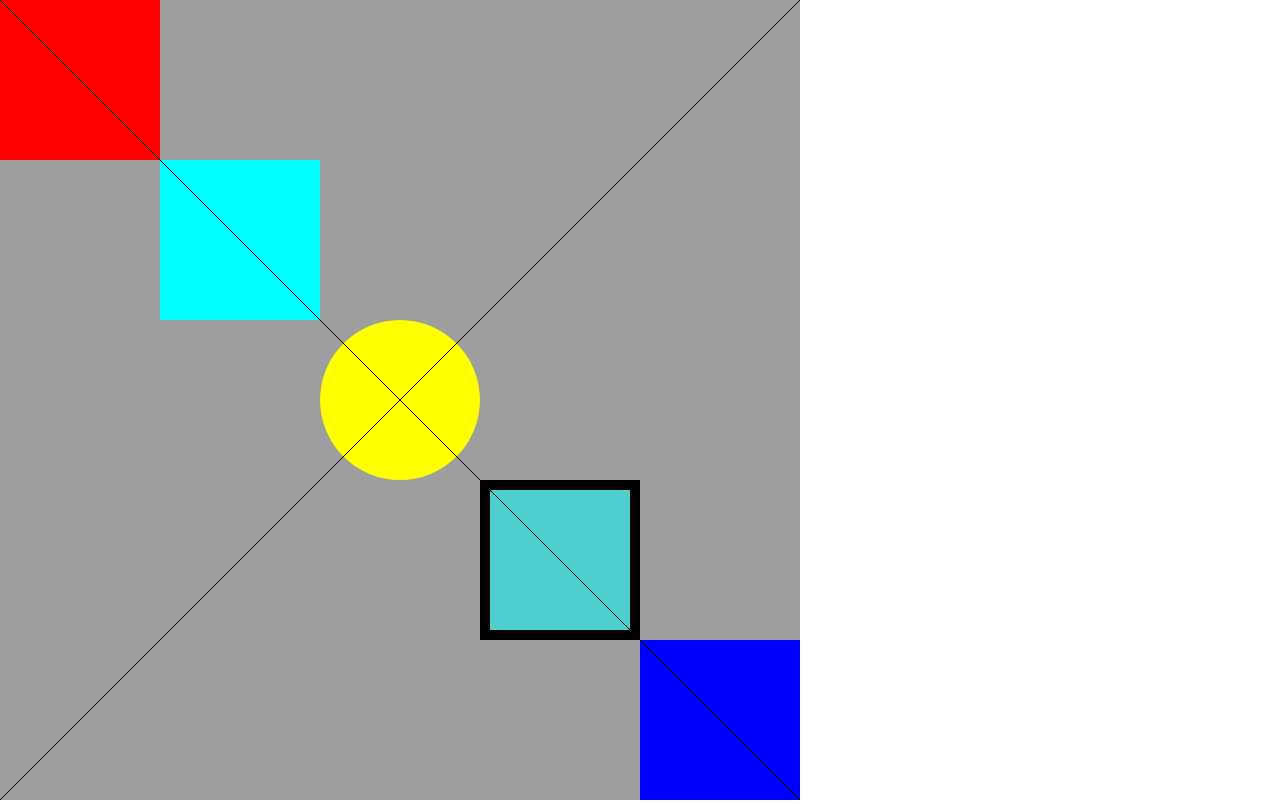
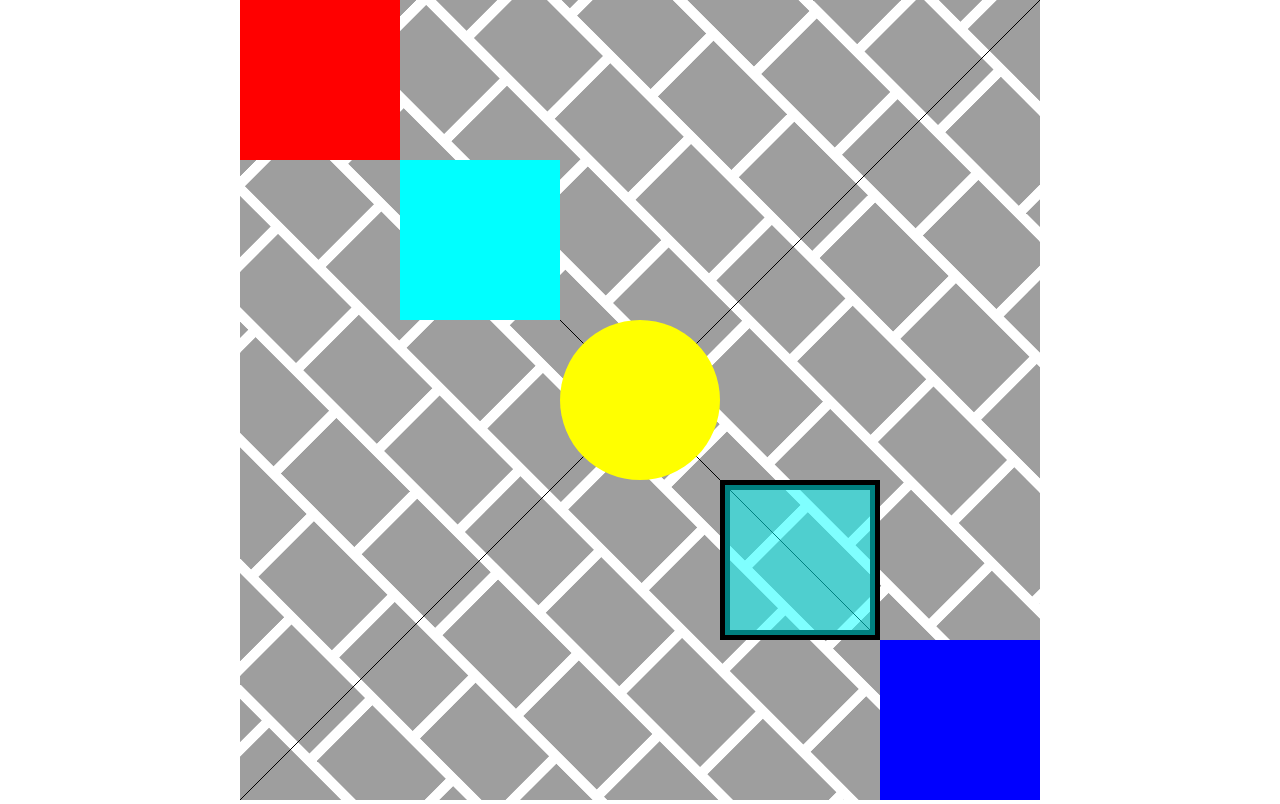
Before and after one commit to haf-decent/utility-canvas, a website: page index.html in a window 1280 px wide. Drawn offline with Linux system fonts and the light colour scheme.

Commit message:
update example

```diff
--- a/index.html
+++ b/index.html
@@ -10,6 +10,15 @@
             padding: 0;
         }
 
+				body {
+					width: 100vw;
+					height: 100vh;
+					display: flex;
+					justify-content: center;
+					align-items: center;
+					overflow: hidden;
+				}
+
         #image {
             display: none;
         }
@@ -19,17 +28,9 @@
 <body>
     <img id="image" src="https://image-utils.netlify.app/assets/jeff.png" width="62" height="47"/>
     <script>
-        window.onload = () => {
-            const img = document.getElementById('image');
-            // create utility canvas, add to body
-            const dim = Math.min(window.innerWidth, window.innerHeight);
-            const uCanvas = new UtilityCanvas({ width: dim, height: dim, parent: document.body });
-
-            const x = uCanvas.width / 5;
-            const y = uCanvas.height / 5;
-            const rotation = Math.atan2(y, x);
+			const drawComp = (canvas, { x, y }) => {
 				// red square in top left
-            uCanvas.rectangle({ width: x, height: y, color: 'red' })
+				canvas.rectangle({ width: x, height: y, color: 'red' })
 					// cyan square on diagonal (global color is now cyan)
 					.setColor('cyan').rectangle({ width: x, height: y, offset: { x, y }, fill: true })
 					// yellow ellipse on diagonal
@@ -38,17 +39,33 @@
 					.rectangle({ width: x - 10, height: y - 10, offset: { x: 3 * x + 5, y: 3 * y + 5 }, fill: true, alpha: 0.5 }).stroke({ strokeOptions: { thickness: 10, color: 'black' } })
 					// blue square on diagonal
 					.rectangle({ width: x, height: y, offset: { x: 4 * x, y: 4 * y }, color: 'blue' })
-                // fill background with image pattern
-                .fillPattern(img, { repeat: { x: 7, y: 9 }, margin: { x: -10, y: -10 }, rotation, stagger: 'x', operation: UtilityCanvas.COMPOSITE.BEHIND })
 					// draw diagonal lines
-                .polygon([[ 0, 0 ], [ uCanvas.width, uCanvas.height ]], { closed: false, stroke: true })
-                .polygon([[ uCanvas.width, 0 ], [ 0, uCanvas.height ]], { closed: false, stroke: true });
-            // uCanvas.fillPattern(img, { repeat: { x: 7, y: 9 }, margin: { x: 10, y: 10 }, rotation: Math.PI / 4, stagger: 'x' });
-            // let offsetX = 0;
-            // setInterval(() => {
-            //     offsetX = (offsetX + 1) % (uCanvas.width / 7);
-            //     uCanvas.clear().fillPattern(img, { offset: { x: offsetX, y: 0 }, repeat: { x: 7, y: 9 }, margin: { x: 10, y: 10 }, rotation: Math.PI / 4, stagger: 'x' })
-            // }, 20);
+					.polygon([[ 0, 0 ], [ canvas.width, canvas.height ]], { closed: false, stroke: true })
+					.polygon([[ canvas.width, 0 ], [ 0, canvas.height ]], { closed: false, stroke: true });
+			}
+
+			window.onload = () => {
+				const img = document.getElementById('image');
+				// create utility canvas, add to body
+				const dim = Math.min(window.innerWidth, window.innerHeight);
+				const uCanvas = new UtilityCanvas({ width: dim, height: dim, parent: document.body });
+
+				window.addEventListener("resize", () => {
+					const dim = Math.min(window.innerWidth, window.innerHeight);
+					uCanvas.resize({ width: dim, height: dim });
+				});
+				let offsetX = 0;
+				setInterval(() => {
+					offsetX = (offsetX + 1) % (uCanvas.width / 7);
+					const x = uCanvas.width / 5;
+					const y = uCanvas.height / 5;
+					const rotation = Math.atan2(y, x);
+					uCanvas.clear();
+					drawComp(uCanvas, { x, y, rotation });
+					uCanvas
+						.setCompositeOperation(UtilityCanvas.COMPOSITE.BEHIND)
+						.fillPattern(img, { offset: { x: offsetX, y: 0 }, repeat: { x: 7, y: 9 }, margin: { x: 10, y: 10 }, rotation: Math.PI / 4, stagger: 'x' })
+				}, 20);
 			}
     </script>
 </body>
```
Lines whose indentation alone changed are shown as unchanged.
